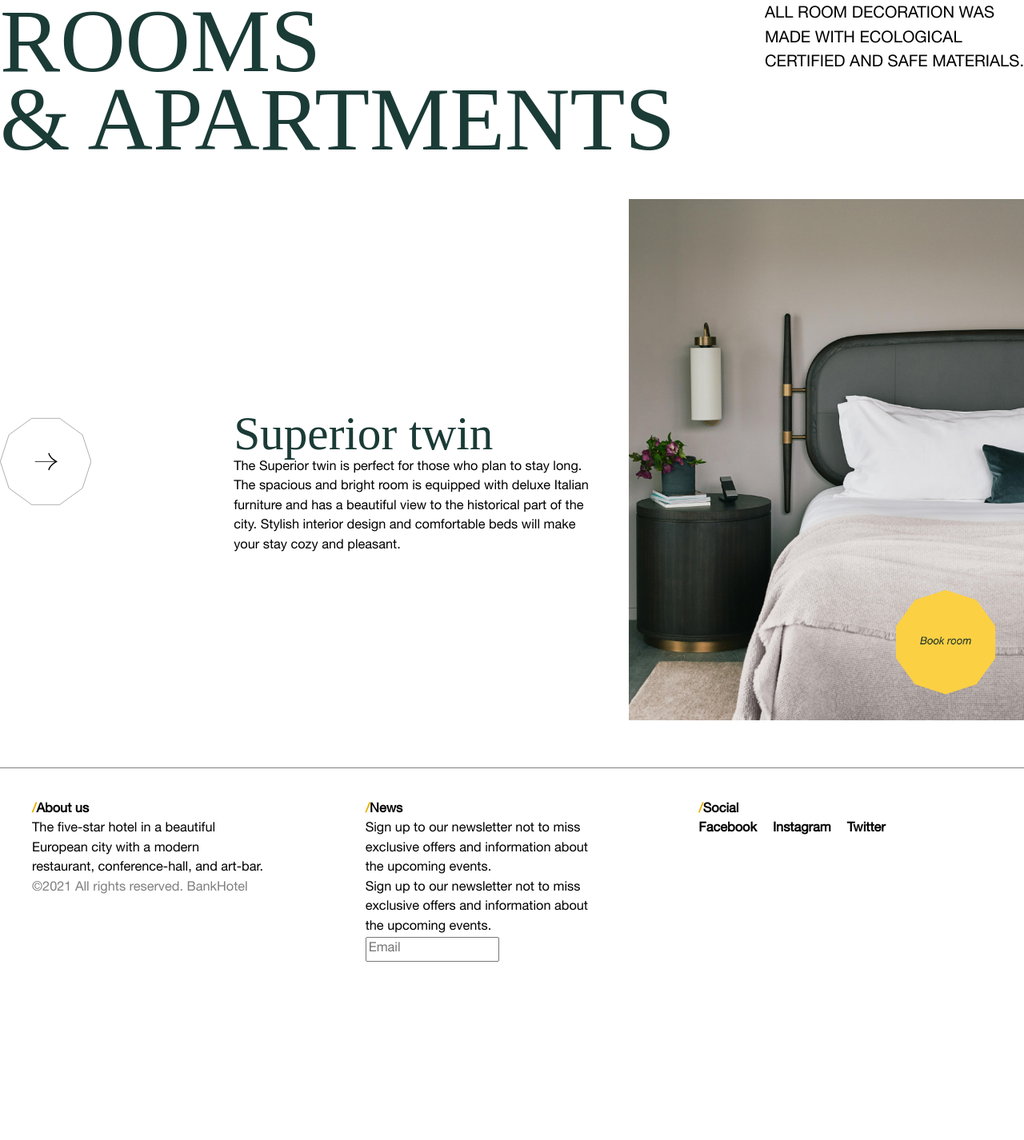
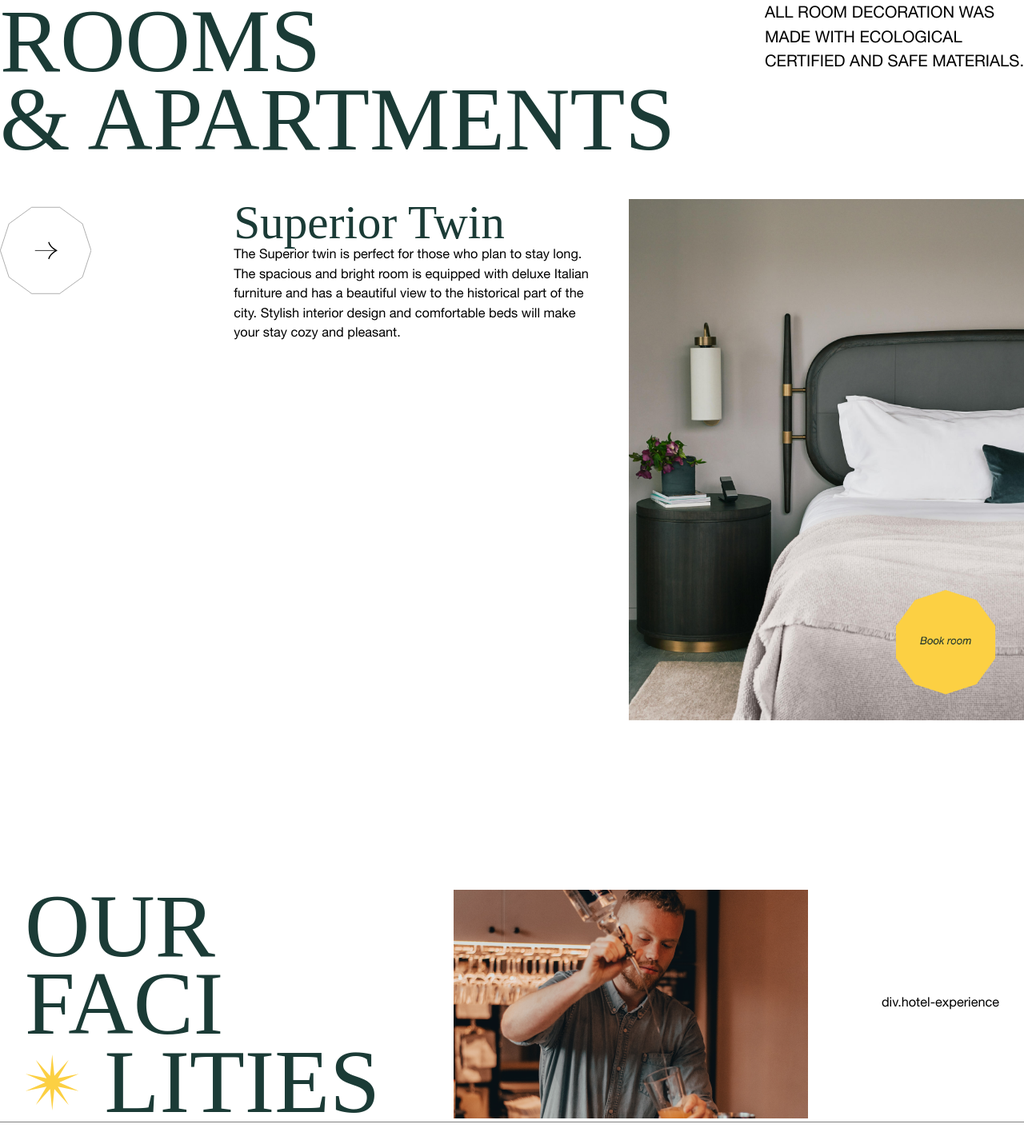
Before and after one commit to Tumyr-p/Bank-Hotel, a website with bundled scripts: page index.html in a window 1280 px wide. Shown: the part 2314-3740 px from the top of the page at 80% size. Before the commit the page ends 3557 px from the top, so only its background shows below. Built offline with nearby package versions, Linux system fonts and the light colour scheme.

Commit message:
нова секція Faci lities

```diff
--- a/index.html
+++ b/index.html
@@ -235,7 +235,7 @@
                                     </svg>
                                 </div>
                                 <span>
-                                     <h3 class="Miracle">Superior twin</h3>
+                                     <h3 class="Miracle">Superior Twin</h3>
                                     <p class=" grey text-content">
                                         The Superior twin is perfect for those who plan to stay
                                         long. The spacious and bright room is equipped with
@@ -252,6 +252,31 @@
                         <img src="images/roomsaptright.png" />
                     </div>
                 </div>
+            </div>
+        </div>
+    </section>
+    <section class="ourFaciLities">
+        <div class="ourFaciLities container">
+            <div class="ourFaciLities-main">
+                <h2 class="ourFaciLities-main__title Miracle">
+                    <div class="corectText">
+                        OUR <br>
+                        FACI<br>
+                        <span id="ourFaci">
+                            <span class="color-yellow">
+                                <svg width="70" height="70" viewBox="0 0 34 35" fill="none" xmlns="http://www.w3.org/2000/svg">
+<path d="M16.6434 0L17.9954 13.3391L26.9297 3.3422L20.1829 14.9284L33.2869 12.0922L21.0184 17.5L33.2869 22.9078L20.1829 20.0716L26.9297 31.6578L17.9954 21.6609L16.6434 35L15.2915 21.6609L6.35719 31.6578L13.104 20.0716L-5.72715e-05 22.9078L12.2684 17.5L-5.72715e-05 12.0922L13.104 14.9284L6.35719 3.3422L15.2915 13.3391L16.6434 0Z" fill="#FCD043"/>
+</svg>
+                            </span>
+                            LITIES
+                        </span>
+                    </div>
+                    </span>
+                </h2>
+                <div class="ourFaciLities-main__img">
+                    <img src="images/ourFaci-top.png" />
+                </div>
+                div.hotel-experience
             </div>
         </div>
     </section>
--- a/styles/_globals.scss
+++ b/styles/_globals.scss
@@ -108,3 +108,6 @@ button{
 .pre-wrap{
   white-space: pre-wrap;
 }
+.color-yellow{
+  color: var(--color-bace);
+}
--- a/styles/bloks/_about.scss
+++ b/styles/bloks/_about.scss
@@ -17,6 +17,9 @@
 .aboutUs{
   color:var(--color-light);
   font-family:var(--font-family-accent);
+  @include peresrtou{
+    color:var(--color-bace);
+  }
 }
 
 .about__HightQuality{
--- /dev/null
+++ b/styles/bloks/_ourFaciLities.scss
@@ -0,0 +1,49 @@
+@use'../helpers' as *;
+.ourFaciLities{
+  &-main{
+    padding-top: rem(150);
+    display: flex;
+    align-items: center;
+    justify-content: center;
+    gap:rem(92);
+    @include tablet {
+      justify-content: center;
+    }
+    &__img{
+      @include tablet{
+        @include hide;
+      }
+    }
+    &__title{
+      display: flex;
+      align-items: center;
+    }
+  }
+  &-main__title{
+    display: flex;
+    align-items: center;
+  }
+}
+
+
+
+
+
+
+
+
+.corectText {
+  display: flex;
+  flex-direction: column;
+  align-items: flex-start;
+}
+
+#ourFaci {
+  display: inline-flex;
+  align-items: center;
+  gap: fluid(50, 1);
+
+  svg {
+    display: block;
+  }
+}
--- a/styles/bloks/_room__apartments.scss
+++ b/styles/bloks/_room__apartments.scss
@@ -30,10 +30,6 @@
    &__text{
      &-left{
        flex-shrink: 1;
-       @include peresrtou-above{
-         display: flex;
-         align-items: center;
-       }
        &-top{
          display: flex;
          align-items: flex-start;
@@ -59,15 +55,14 @@
            padding-top:rem(90);
            display: flex;
            align-items: flex-start;
-           justify-content: center;
 
            gap: fluid(303, 1);
 
            @include laptop{
-             flex-direction: row;
              justify-content: center;
              align-items: flex-start;
              padding-top: rem(50);
+             justify-content: center;
            }
          }
        }
--- a/styles/main.scss
+++ b/styles/main.scss
@@ -13,3 +13,4 @@
 @use 'bloks/hero';
 @use 'bloks/about';
 @use 'bloks/room__apartments';
+@use 'bloks/ourFaciLities';
```
Also changed, not shown: images/ourFaci-top.png (added), styles/main.css, 1 other file.
